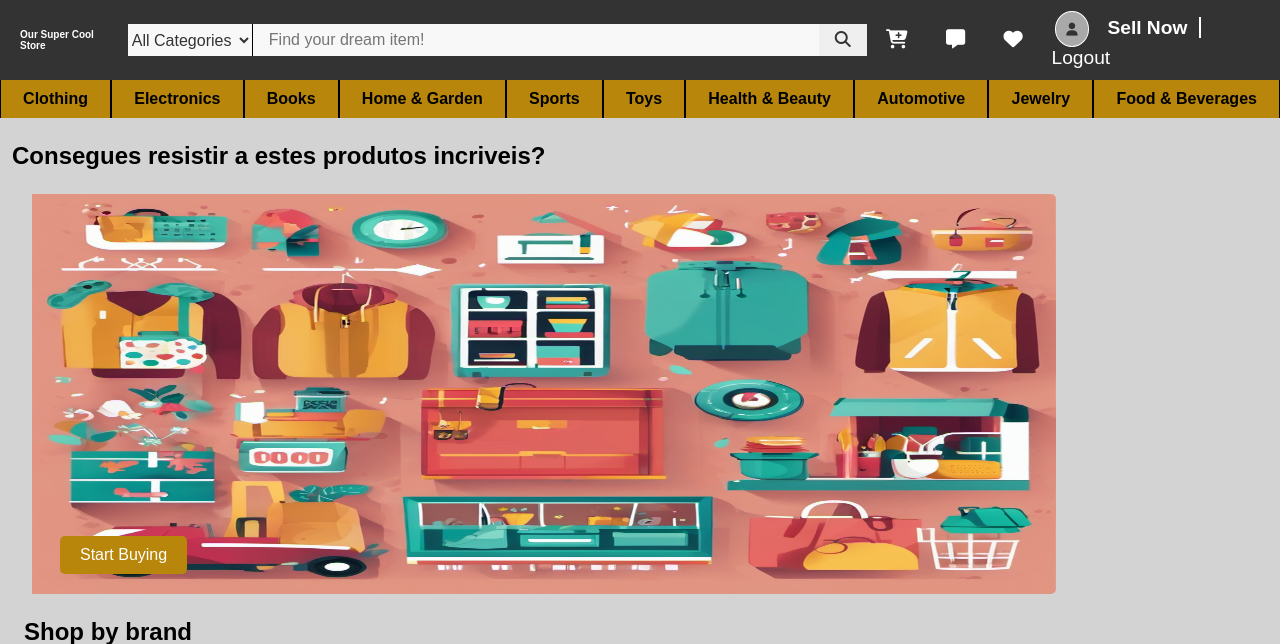
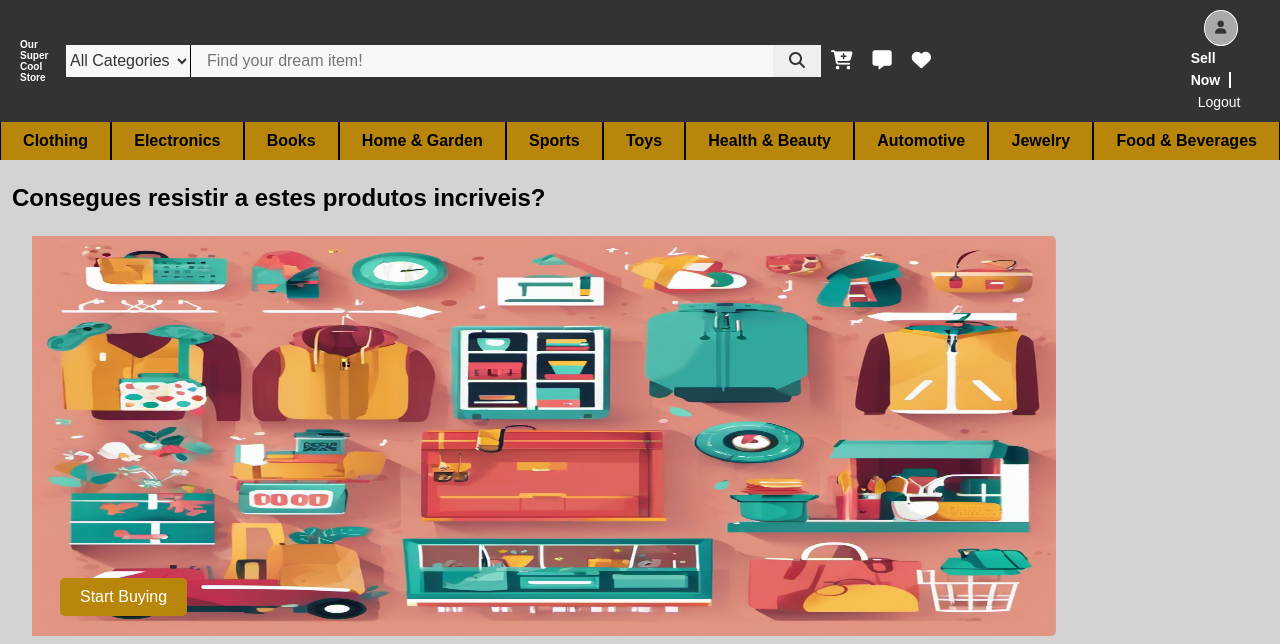
Before and after one commit to AfonsoDomingues17/Oldi-Goldi-Web-Application, a PHP site: page /index.php in a window 1280 px wide. Shown: the top 644 px of the page. Run offline with PHP 8.4, Linux system fonts and the light colour scheme; the visitor is signed in with stand-in values (Sample User, id 1); data comes from the database, SQL or seed files in the repository; some libraries are stand-ins or nearby versions.

Commit message:
fixed some errors on search bar

```diff
--- a/css/style.css
+++ b/css/style.css
@@ -11,13 +11,13 @@ body > header section#main_nav_bar {
     font-size: 1.2em;
 }
 
-body > header section#main_nav_bar form{
+body > header section#main_nav_bar form {
     display: flex;
     flex-direction: row;
     align-items: center;
 }
 
-form select{
+form select {
     width: 125px;
     height: 2em;
     border: 0px;
@@ -26,63 +26,63 @@ form select{
     background-color: #f8f8f8;
     border-right: solid 1px black;
     margin-left: 1em;
+}
 
-
-}
 form input {
-    width: 550px;
+    width: 550px;  /* Makes input flexible */
+    max-width: 550px; /* Maximum width */
     height: 2em;
     border: 0px;
     font-size: 16px;
     color: #333;
     background-color: #f8f8f8;
-    padding: 0;
-    padding-left: 1em;
+    padding: 0 1em;
+}
 
-}
 form button {
     height: 2em;
     border: 0px;
     font-size: 16px;
     color: #333;
-    padding: 0;
-    padding-left: 1em;
-    padding-right: 1em;
+    padding: 0 1em;
     margin-right: 0;
-
 }
 
-body > header section#main_nav_bar h1{
+body > header section#main_nav_bar h1 {
     font-size: 10px;
     margin-left: 1em;
-    a{
+}
+
+body > header section#main_nav_bar h1 a {
     color: white;
-    text-decoration: none;}
+    text-decoration: none;
+}
 
+#signup a:first-child {
+    padding-right: 1em;
 }
-#signup a:first-child{
-    padding-right: 1em;
 
-}
-#signup a:last-child{
+#signup a:last-child {
     padding-left: 0.5em;
 }
-body > header section#main_nav_bar #signup{
+
+body > header section#main_nav_bar #signup {
     padding-right: 1.5em;
     margin-left: auto;
+}
 
-}
-body > header section#main_nav_bar #signup a{
+body > header section#main_nav_bar #signup a {
     text-decoration: none;
     color: white;
 }
-#Category_filters{
+
+#Category_filters {
     display: flex;
     justify-content: space-around;
     margin: 0;
     padding: 0;
+}
 
-}
 #Category_filters li {
     list-style-type: none;
     border-right: solid 1px black;
@@ -90,11 +90,11 @@ body > header section#main_nav_bar #signup a{
     padding: 10px;
     background-color: darkgoldenrod;
     flex-grow: 1;
-    display: flex; /* This will make the li a flex container */
-    align-items: center; /* This will center the text vertically */
-    justify-content: center
+    display: flex;
+    align-items: center;
+    justify-content: center;
+}
 
-}
 #Category_filters a {
     text-align: center;
     text-decoration: none;
@@ -114,21 +114,20 @@ footer {
     color: #f8f8f8;
     text-align: center;
     padding: 20px;
-    left: 0;
-    bottom: 0;
     width: 100%;
-    padding-right: 0;
-    padding-left: 0;
 }
 
 footer p {
-    margin: 0; /* This will remove the default margin from the paragraph */
+    margin: 0;
 }
 
-#loged_in{
+#loged_in {
     padding-right: 1em;
     margin-left: auto;
-    i {
+    justify-content: flex-end;
+}
+
+#loged_in i {
     font-size: small;
     background-color: darkgrey;
     padding: 0.8em;
@@ -138,18 +137,20 @@ footer p {
     color: #333;
     margin-left: 1em;
 }
-    #Sell_now{
-        font-size: 14;
+
+#loged_in #Sell_now {
+    font-size: 14px;
     font-weight: bold;
     padding-right: 0.6em;
     border-right: solid 2px white;
 }
-    #logout{
-        font-size: 14;
+
+#loged_in #logout {
+    font-size: 14px;
     padding-left: 0.5em;
 }
-}
-#loged_in a{
+
+#loged_in a {
     text-decoration: none;
     color: white;
 }
@@ -162,7 +163,69 @@ color: white;
     margin-right: 1em;
 }
 
-#signup a:first-child{
+#signup a:first-child {
     padding-right: 0.7em;
     border-right: solid 1px white;
 }
+.icon-links{
+    display: flex;
+    align-items: center;
+    width: 100%;
+}
+
+.icon-links a {
+    padding: 0 10px;
+    color: white; /* Or any color you use for links */
+
+}
+
+@media (max-width: 768px) {
+    form input, form select, form button {
+        width: 100%;
+        margin-top: 10px;
+    }
+
+    body > header section#main_nav_bar {
+        flex-direction: column;
+        align-items: center;
+    }
+
+    body > header section#main_nav_bar form {
+        width: 100%;
+        justify-content: center;
+        margin-bottom: 10px;
+    }
+
+    .icon-links {
+        display: flex;
+        justify-content: center;
+        width: 100%;
+
+    }
+
+    .icon-links a {
+        margin: 5px; /* Add spacing between icons */
+    }
+
+    #signup {
+        margin-top: 1em;
+        width: 100%;
+        display: flex;
+        align-items: center;
+        justify-content: center;
+    }
+
+    #Category_filters {
+        flex-direction: column;
+        width: 100%;
+        margin-top: 1em;
+    }
+
+    #loged_in {
+        margin-top: 1em;
+        width: 100%;
+        display: flex;
+        flex-direction: row;
+        align-items: center;
+    }
+}
--- a/templates/common.php
+++ b/templates/common.php
@@ -32,12 +32,16 @@ function output_header(){ ?>
             <!-- Search bar -->
             <input id = "search" type = "text" placeholder = "Find your dream item!">
             <button type="submit"><i class="fa-solid fa-magnifying-glass"></i></button>
-            <a href=""><p> <i class="fa-solid fa-cart-plus"></i></p></a>
-            <a href=""><p><i class="fa-solid fa-message"></i></p></a>
-            <a href="whish_list.php"><p><i class="fa-solid fa-heart"></i></p></a>
 
         </form>
+
         </section>
+
+        <div class="icon-links">
+            <a href=""><i class="fa-solid fa-cart-plus"></i></a>
+            <a href=""><i class="fa-solid fa-message"></i></a>
+            <a href="wish_list.php"><i class="fa-solid fa-heart"></i></a>
+        </div>
         <?php if(isset($_SESSION['username'])) {?>
         <section id="loged_in">
         <a href="profile.php" id="profile"><i class="fa-solid fa-user"></i></a>
```
Lines whose indentation alone changed are shown as unchanged.
